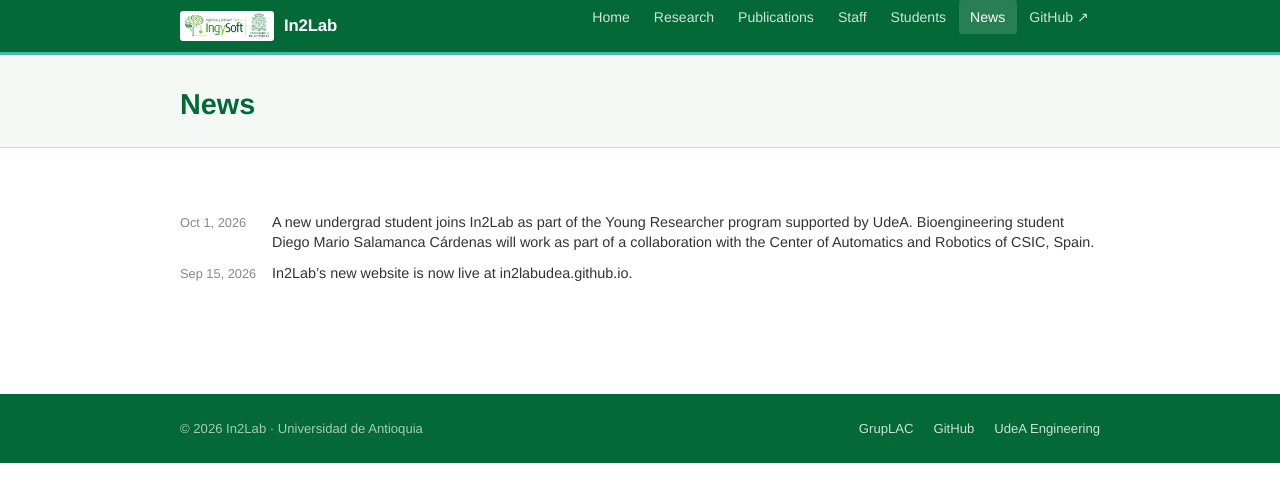
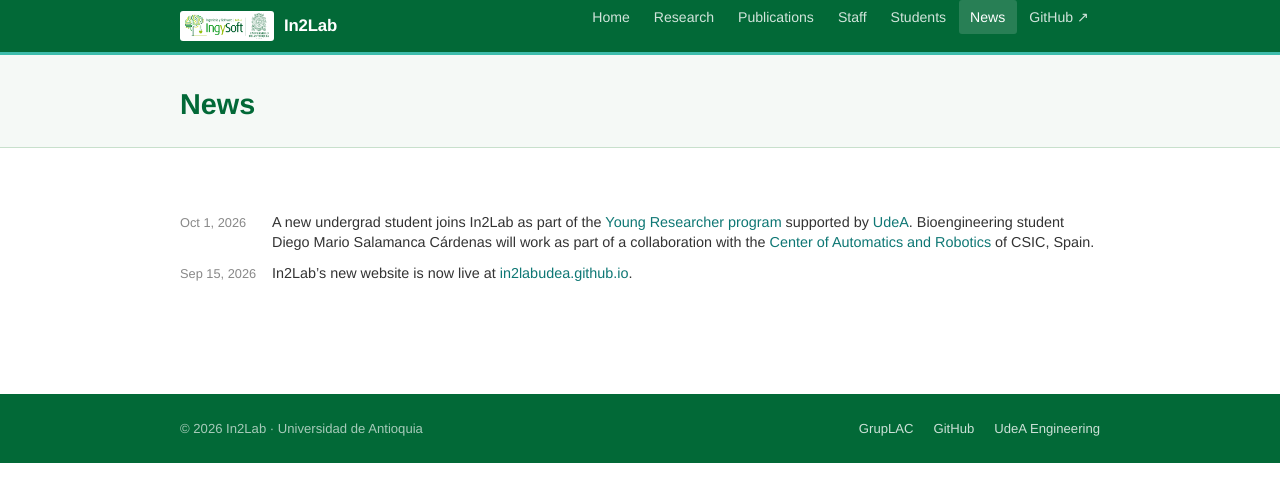
Before and after one commit to IN2LABUDEA/IN2LABUDEA.github.io, a Jekyll site: the page built from news.html, in a window 1280 px wide. Shown: the top 502 px of the page. Built offline with Jekyll 4.4.1, drawn with Linux system fonts in a browser that asks for light colours.

Commit message:
preserve links in news

```diff
--- a/index.html
+++ b/index.html
@@ -30,7 +30,7 @@ layout: default
             <span class="news-date">{{ post.date | date: "%b %-d, %Y" }}</span>
             <span>
               {% if post.shortnews %}
-                {{ post.content | strip_html | truncatewords: 30 }}
+                {{ post.content | remove: '<p>' | remove: '</p>' | truncatewords: 30 }}
               {% else %}
                 <a href="{{ post.url | relative_url }}">{{ post.title }}</a>
               {% endif %}
--- a/news.html
+++ b/news.html
@@ -20,7 +20,7 @@ title: News
         <span class="news-date">{{ post.date | date: "%b %-d, %Y" }}</span>
         <span>
           {% if post.shortnews %}
-            {{ post.content | strip_html }}
+            {{ post.content | remove: '<p>' | remove: '</p>' }}
           {% else %}
             <a href="{{ post.url | relative_url }}">{{ post.title }}</a>
             — {{ post.excerpt | strip_html | truncatewords: 20 }}
```
